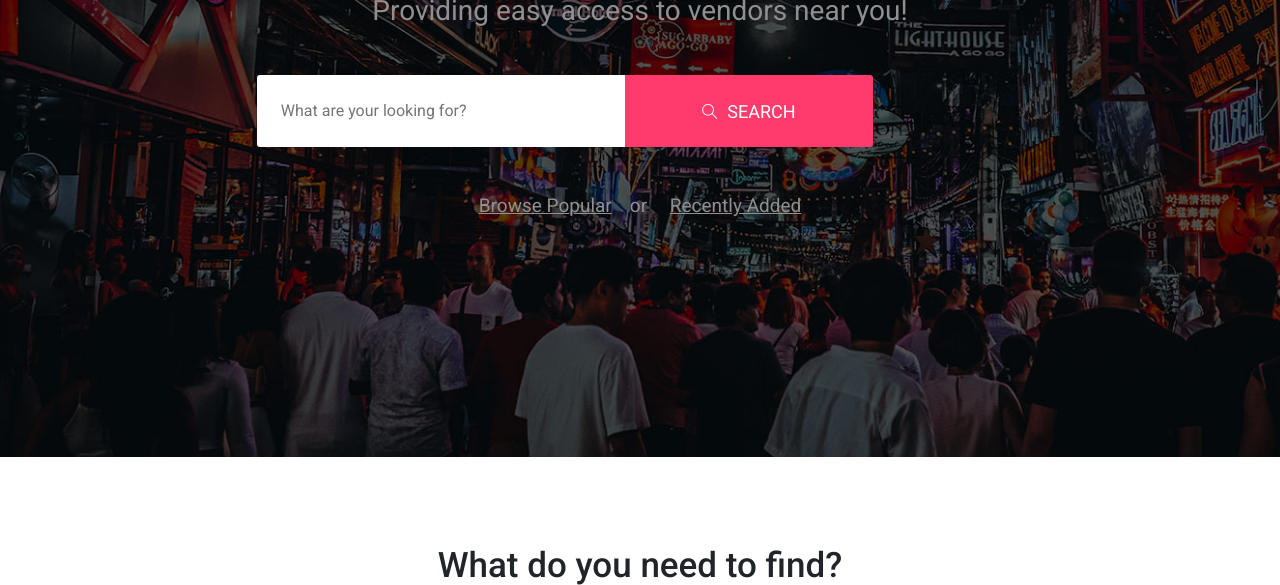
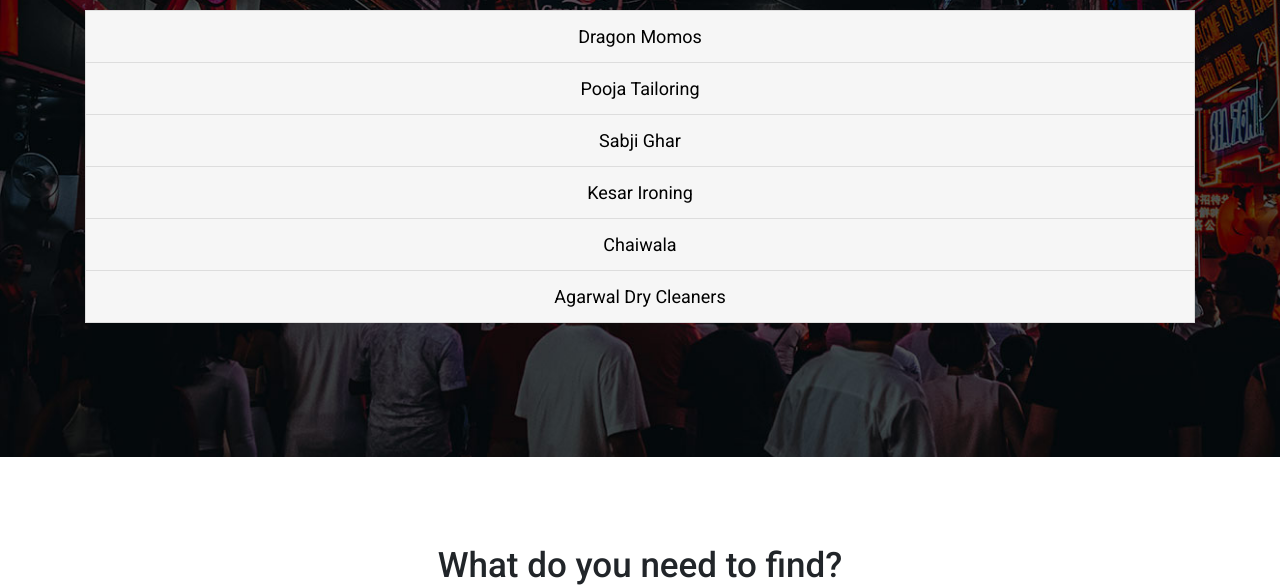
Before and after one commit to bengaluru19/team-18, a Flask app: page / in a window 1280 px wide. Shown: the part 343-928 px from the top of the page. Run offline with Flask 2, Linux system fonts and the light colour scheme; data that the repository does not hold is empty; some libraries are stand-ins or nearby versions.

Commit message:
Update index.html

```diff
--- a/templates/index.html
+++ b/templates/index.html
@@ -10,24 +10,53 @@
     <meta name="description" content="#">
     <meta name="keywords" content="#">
     <!-- Page Title -->
-    <title>VyapaariDirect</title>
+    <title>VyapaarDirect</title>
     <!-- Bootstrap CSS -->
-    <link rel="stylesheet" href="/static/css/bootstrap.min.css">
+    <link rel="stylesheet" href="css/bootstrap.min.css">
     <!-- Google Fonts -->
     <link href="https://fonts.googleapis.com/css?family=Roboto:300,400,400i,500,700,900" rel="stylesheet">
     <!-- Simple line Icon -->
-    <link rel="stylesheet" href="/static/css/simple-line-icons.css">
+    <link rel="stylesheet" href="css/simple-line-icons.css">
     <!-- Themify Icon -->
-    <link rel="stylesheet" href="/static/css/themify-icons.css">
+    <link rel="stylesheet" href="css/themify-icons.css">
     <!-- Hover Effects -->
-    <link rel="stylesheet" href="/static/css/set1.css">
+    <link rel="stylesheet" href="css/set1.css">
     <!-- Main CSS -->
-    <link rel="stylesheet" href="/static/css/style.css">
+    <link rel="stylesheet" href="css/style.css">
 
-
-    <link rel="stylesheet" href="https://unpkg.com/leaflet@1.5.1/dist/leaflet.css" integrity="sha512-xwE/Az9zrjBIphAcBb3F6JVqxf46+CDLwfLMHloNu6KEQCAWi6HcDUbeOfBIptF7tcCzusKFjFw2yuvEpDL9wQ==" crossorigin=""/>
-    <script src="https://unpkg.com/leaflet@1.5.1/dist/leaflet.js" integrity="sha512-GffPMF3RvMeYyc1LWMHtK8EbPv0iNZ8/oTtHPx9/cc2ILxQ+u905qIwdpULaqDkyBKgOaB57QTMg7ztg8Jm2Og==" crossorigin=""></script>
-
+	<style>
+* {
+  box-sizing: border-box;
+}
+#myInput {
+  background-image: url('/css/searchicon.png');
+  background-position: 10px 12px;
+  background-repeat: no-repeat;
+  width: 100%;
+  font-size: 16px;
+  padding: 12px 20px 12px 40px;
+  border: 1px solid #ddd;
+  margin-bottom: 12px;
+}
+#myUL {
+  list-style-type: none;
+  padding: 0;
+  margin: 0;
+}
+#myUL li a {
+  border: 1px solid #ddd;
+  margin-top: -1px; /* Prevent double borders */
+  background-color: #f6f6f6;
+  padding: 12px;
+  text-decoration: none;
+  font-size: 18px;
+  color: black;
+  display: block
+}
+#myUL li a:hover:not(.header) {
+  background-color: #eee;
+}
+</style>
 </head>
 
 <body>
@@ -38,8 +67,7 @@
                 <div class="row">
                     <div class="col-md-12">
                         <nav class="navbar navbar-expand-lg navbar-light">
-
-                            <a class="navbar-brand" href="/"><img src="/static/images/logo.jpg" height="150" width="250"></a>
+                            <a class="navbar-brand" href="index.html"><img src="images/logo.jpg"> VyapaarDirect</a>
                             <button class="navbar-toggler" type="button" data-toggle="collapse" data-target="#navbarNavDropdown" aria-controls="navbarNavDropdown" aria-expanded="false" aria-label="Toggle navigation">
                 <span class="icon-menu"></span>
               </button>
@@ -89,19 +117,38 @@
                                 </div>
                             </div>
                         </div>
-                        <div class="row d-flex justify-content-center">
-                            <div class="col-md-10">
-                                <form class="form-wrap mt-4" action="/search">
-                                    <div class="btn-group" role="group" aria-label="Basic example">
-                                        <input type="text" placeholder="What are your looking for?" class="btn-group1" style="margin-left: 6vw" name="query">
-                                        <button type="submit" class="btn-form"><span class="icon-magnifier search-icon"></span>SEARCH<i class="pe-7s-angle-right"></i></button>
-                                    </div>
-                                </form>
-                                <div class="slider-link">
-                                    <a href="#">Browse Popular</a><span>or</span> <a href="#">Recently Added</a>
-                                </div>
-                            </div>
-                        </div>
+						<input type="text" id="myInput" onkeyup="myFunction()" placeholder="Search for names.." title="Type in a name">
+						<ul id="myUL">
+  <li><a href="Cust_Vendor Link.htm">Dragon Momos</a></li>
+  <li><a href="Cust_Vendor Link1.htm">Pooja Tailoring</a></li>
+
+  <li><a href="Cust_Vendor Link 2.htm">Sabji Ghar</a></li>
+  <li><a href="#">Kesar Ironing</a></li>
+
+  <li><a href="#">Chaiwala</a></li>
+  <li><a href="#">Agarwal Dry Cleaners</a></li>
+</ul>
+
+<script>
+function myFunction() {
+    var input, filter, ul, li, a, i, txtValue;
+    input = document.getElementById("myInput");
+    filter = input.value.toUpperCase();
+    ul = document.getElementById("myUL");
+    li = ul.getElementsByTagName("li");
+    for (i = 0; i < li.length; i++) {
+        a = li[i].getElementsByTagName("a")[0];
+        txtValue = a.textContent || a.innerText;
+        if (txtValue.toUpperCase().indexOf(filter) > -1) {
+            li[i].style.display = "";
+        } else {
+            li[i].style.display = "none";
+        }
+    }
+}
+</script>
+
+
                     </div>
                 </div>
             </div>
@@ -124,7 +171,7 @@
                     <div class="find-place-img_wrap">
                         <div class="grid">
                             <figure class="effect-ruby">
-                                <img src="/static/images/tea.jpg" class="img-fluid" alt="img13" />
+                                <img src="images/tea.jpg" class="img-fluid" alt="img13" />
                                 <figcaption>
                                     <h5>Snacks and Tea</h5>
                                     <p>385 Listings</p>
@@ -139,7 +186,7 @@
                             <div class="find-place-img_wrap">
                                 <div class="grid">
                                     <figure class="effect-ruby">
-                                        <img src="/static/images/vegetables.jpg" class="img-fluid" alt="img13" />
+                                        <img src="images/vegetables.jpg" class="img-fluid" alt="img13" />
                                         <figcaption>
                                             <h5>Vegetables and Fruits</h5>
                                             <p>210 Listings</p>
@@ -154,7 +201,7 @@
                             <div class="find-place-img_wrap">
                                 <div class="grid">
                                     <figure class="effect-ruby">
-                                        <img src="/static/images/dryclean.jpg" class="img-fluid" alt="img13" />
+                                        <img src="images/dryclean.jpg" class="img-fluid" alt="img13" />
                                         <figcaption>
                                             <h5>Dry Cleaning</h5>
                                             <p>114 Listings</p>
@@ -171,7 +218,7 @@
                             <div class="find-place-img_wrap">
                                 <div class="grid">
                                     <figure class="effect-ruby">
-                                        <img src="/static/images/tailor.jpg" class="img-fluid" alt="img13" />
+                                        <img src="images/tailor.jpg" class="img-fluid" alt="img13" />
                                         <figcaption>
                                             <h5>Tailoring</h5>
                                             <p>177 Listings</p>
@@ -186,7 +233,7 @@
                             <div class="find-place-img_wrap">
                                 <div class="grid">
                                     <figure class="effect-ruby">
-                                        <img src="/static/images/clothing.jpg" class="img-fluid" alt="img13" />
+                                        <img src="images/clothing.jpg" class="img-fluid" alt="img13" />
                                         <figcaption>
                                             <h5>Clothing</h5>
                                             <p>79 Listings</p>
@@ -212,10 +259,10 @@
                 </div>
             </div>
             <div class="row">
-                <!-- <div class="col-md-4 featured-responsive">
+                <div class="col-md-4 featured-responsive">
                     <div class="featured-place-wrap">
-                        <a href="detail.html">             -->
-                            <!-- <img src="/static/images/momos.jpg" class="img-fluid" alt="#">
+                        <a href="detail.html">
+                            <img src="images/momos.jpg" class="img-fluid" alt="#">
                             <span class="featured-rating-orange">6.5</span>
                             <div class="featured-title-box">
                                 <h6>Dragon Momos</h6>
@@ -241,34 +288,25 @@
                                 </div>
                             </div>
                         </a>
-                    </div> -->
-                <!-- </div> -->
-                {% for user in users %}
+                    </div>
+                </div>
                 <div class="col-md-4 featured-responsive">
                     <div class="featured-place-wrap">
-                        <a href="/vendor?vendor={{ user.vendorId }}">
-                            {% if(user.serviceId) %}
-                            <img src="/static/images/service{{ user.serviceId }}.jpg" class="img-fluid" alt="#">
-                            {% else %}
-                            <img src="/static/images/vendor{{ user.productId }}.jpg" class="img-fluid" alt="#">
-                            {% endif %}
-                            <span class="featured-rating-green">{{ user.rating }}</span>
+                        <a href="detail.html">
+                            <img src="images/tailoring.jpg" class="img-fluid" alt="#">
+                            <span class="featured-rating-green">9.5</span>
                             <div class="featured-title-box">
-                                <h6>{{ user.vendorname }}</h6>
-                                {% if(user.servicename) %}
-                                <p>{{ user.servicename }}</p> <span>• </span>
-                                {% else %}
-                                <p>{{ user.productname }}</p> <span>• </span>
-                                {% endif %}
+                                <h6>Pooja Tailor</h6>
+                                <p>Clothing </p> <span>• </span>
                                 <p>4 Reviews</p> <span> • </span>
-                                <p><span>{{ user.cost }}</span> Rs</p>
+                                <p><span>200</span>Rs</p>
                                 <ul>
                                     <li><span class="icon-location-pin"></span>
-                                        <p>{{ user.address }}</p>
+                                        <p>Nehru Marg, Bangalore</p>
                                     </li>
-                                    <!-- <li><span class="icon-screen-smartphone"></span> -->
-                                        <!-- <p>+91 9778969089</p> -->
-                                    <!-- </li> -->
+                                    <li><span class="icon-screen-smartphone"></span>
+                                        <p>+91 9778969089</p>
+                                    </li>
                                     <li><span class="icon-link"></span>
                                         <p></p>
                                     </li>
@@ -283,11 +321,10 @@
                         </a>
                     </div>
                 </div>
-                {% endfor %}
-                <!-- <div class="col-md-4 featured-responsive">
+                <div class="col-md-4 featured-responsive">
                     <div class="featured-place-wrap">
                         <a href="detail.html">
-                            <img src="/static/images/sabji.jpg" class="img-fluid" alt="#">
+                            <img src="images/sabji.jpg" class="img-fluid" alt="#">
                             <span class="featured-rating">3.2</span>
                             <div class="featured-title-box">
                                 <h6>Sabji Ghar</h6>
@@ -314,14 +351,8 @@
                             </div>
                         </a>
                     </div>
-                </div> -->
+                </div>
             </div>
-
-            <div id="mapid" style="height: 550px;"></div>
-            <script src="/static/js/javaScript.js">
-            </script>
-            <br>
-
             <div class="row justify-content-center">
                 <div class="col-md-4">
                     <div class="featured-btn-wrap">
@@ -560,22 +591,17 @@
 
     <!-- jQuery, Bootstrap JS. -->
     <!-- jQuery first, then Popper.js, then Bootstrap JS -->
-    <script src="/static/js/popper.min.js"></script>
-    <script src="/static/js/bootstrap.min.js"></script>
-    <script src="/static/js/jquery-3.2.1.min.js"></script>
+    <script src="js/jquery-3.2.1.min.js"></script>
+    <script src="js/popper.min.js"></script>
+    <script src="js/bootstrap.min.js"></script>
 
     <script>
         $(window).scroll(function() {
             // 100 = The point you would like to fade the nav in.
-
             if ($(window).scrollTop() > 100) {
-
                 $('.fixed').addClass('is-sticky');
-
             } else {
-
                 $('.fixed').removeClass('is-sticky');
-
             };
         });
     </script>
```
